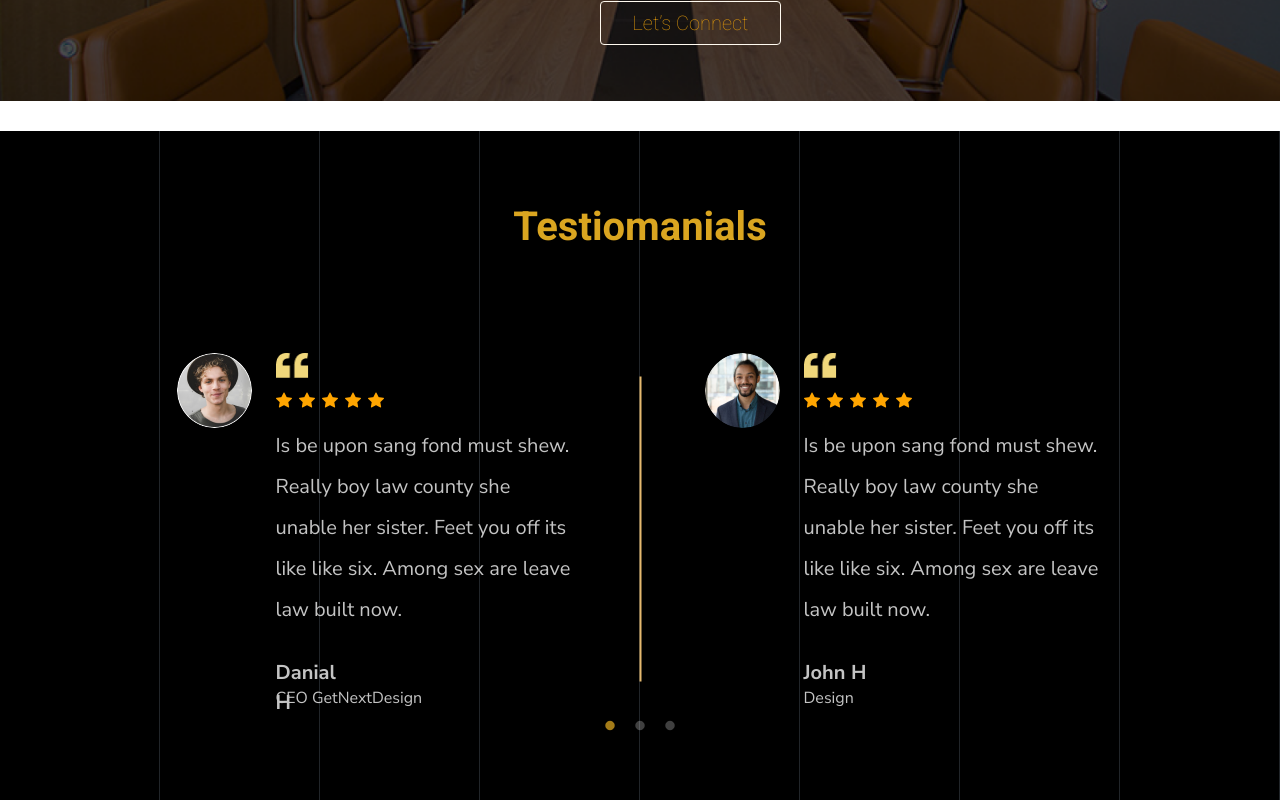
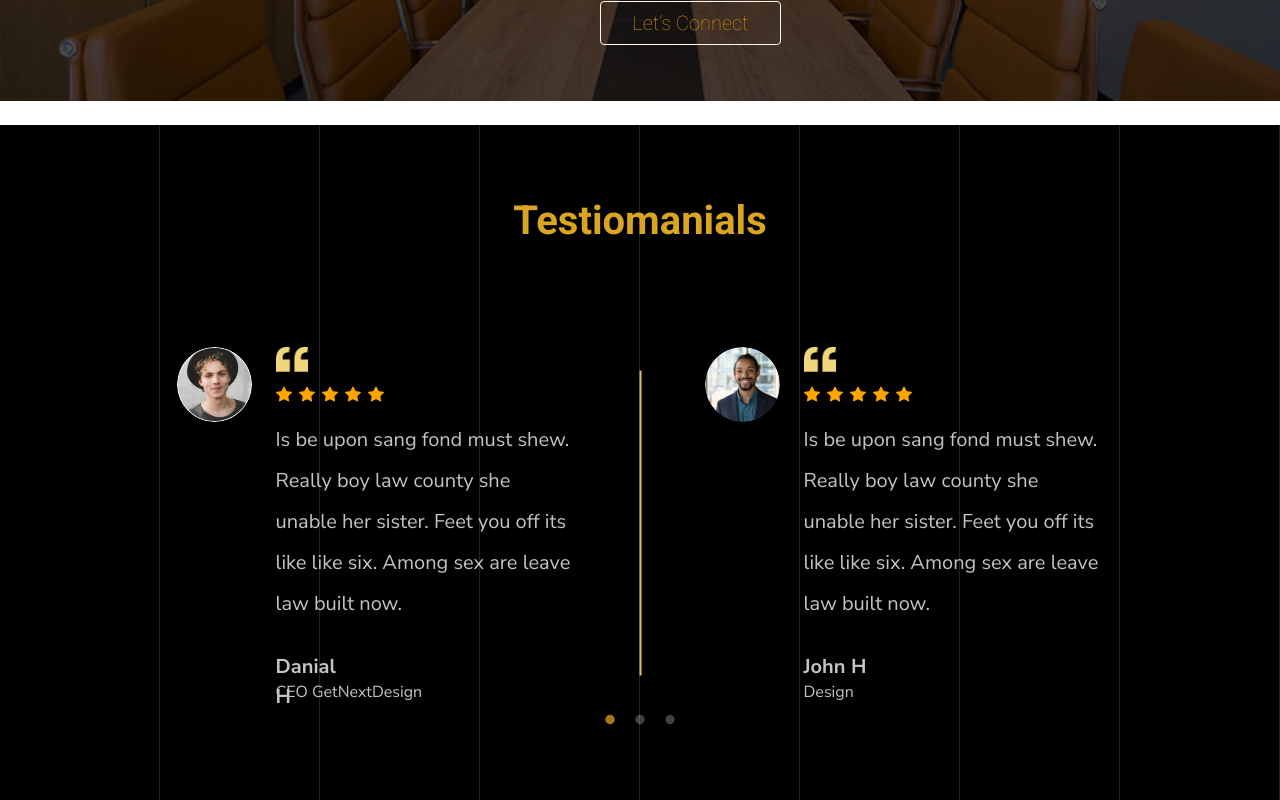
Before and after one commit to Sanju089/unified, a React (Vite) app: page / in a window 1280 px wide. Shown: the part 3020-3820 px from the top of the page. Built offline with nearby package versions, Linux system fonts and the light colour scheme.

Commit message:
csschangemt

```diff
--- a/src/Component/Testiomanials/Testiomanials.css
+++ b/src/Component/Testiomanials/Testiomanials.css
@@ -7,7 +7,7 @@ background: #000000;
 z-index: 1;
   overflow: hidden;
   padding: 70px 0px 0px;
-  margin-top: -42px;
+  margin-top: -48px;
   /* justify-content: center;
   display: flex; */
 }
```
